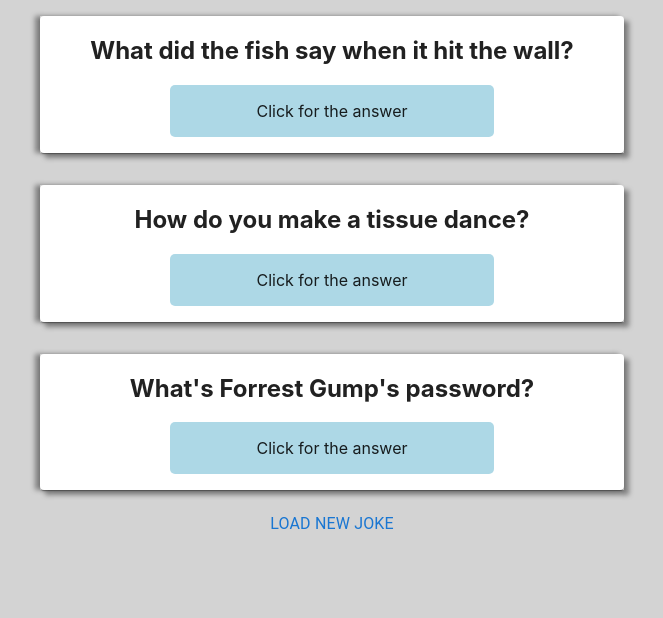
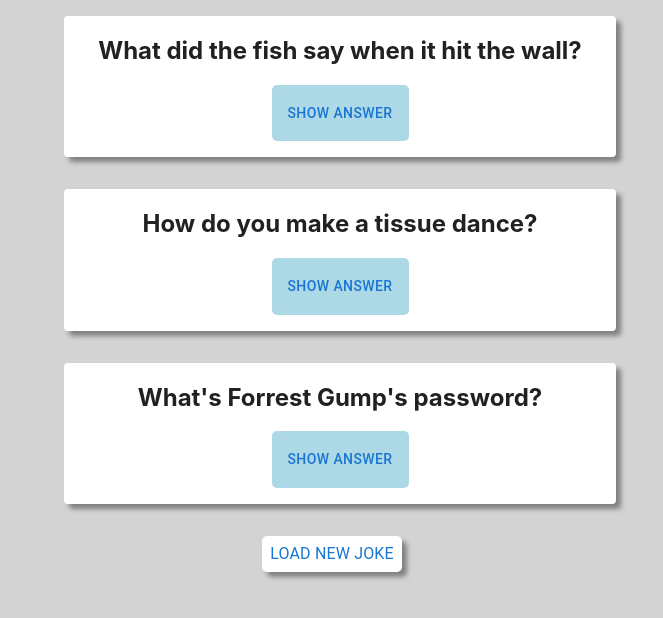
Before and after one commit to tannerfronk/marvel-app, a React (Create React App) app: page / in a window 1280 px wide. Shown: the top 618 px of the page, without its empty margins (308-971 px from the left). Built offline with nearby package versions, Linux system fonts and the light colour scheme.

Commit message:
moved most of component css to sx prop

```diff
--- a/src/App.js
+++ b/src/App.js
@@ -23,7 +23,14 @@ const App = () => {
   return (
     <div className="mainContent">
         <JokeCard jokeList={currentJokes}/>
-        <Button>
+        <Button
+            sx={{
+                m: '1rem',
+                background: '#fff',
+                borderRadius: '5px',
+                boxShadow: '5px 5px 5px gray'
+            }}
+        >
             <Typography onClick={handleLoadMore}>Load New Joke</Typography>
         </Button>
     </div>
--- a/src/components/JokeCard.css
+++ b/src/components/JokeCard.css
@@ -1,18 +1,4 @@
-.jokeCard {
-    width: 100%;
-    margin: 1rem .5rem;
-    box-shadow:
-            5px 5px 5px gray,
-            -5px 0 5px gray
-    ;
-}
 .cardInfo {
     text-align: center;
     padding-bottom: 1rem;
-}
-.punchLine {
-    text-align: center;
-}
-h2 {
-    padding: 0 1rem;
-}
+} /* cant figure out for now how to get this to work with the sx prop */
--- a/src/components/JokeCard.js
+++ b/src/components/JokeCard.js
@@ -1,5 +1,6 @@
 // import {Jokes} from '../data/jokes'
 import Card from '@mui/material/Card'
+import Container from "@mui/material/Container";
 import './JokeCard.css'
 import PunchLine from './PunchLine'
 
@@ -9,12 +10,24 @@ const JokeCard = (props) => {
     return (
         jokes.map((joke) => {
             return(
-                <div key={joke.id} className="jokeCard">
-                    <Card className="cardInfo">
+                <Container key={joke.id} className="jokeCard">
+                    <Card
+                        sx={{
+                            width: '100%',
+                            m: '1rem .5rem',
+                            boxShadow: '5px 5px 5px gray',
+                            top: '50%',
+                            left: '50%',
+                            h2: {
+                                p: '0 1rem'
+                            }
+                        }}
+                        className="cardInfo"
+                    >
                         <h2>{joke.setup}</h2>
                         <PunchLine punchLine={joke.punchline}/>
                     </Card>
-                </div>
+                </Container>
             )
         })
     )
--- a/src/components/PunchLine.css
+++ /dev/null
@@ -1,8 +0,0 @@
-.punchLine {
-    text-align: center;
-    background-color: lightblue;
-    max-width: 50%;
-    margin: 0 auto;
-    padding: 1rem;
-    border-radius: 5px;
-}
--- a/src/components/PunchLine.js
+++ b/src/components/PunchLine.js
@@ -1,13 +1,20 @@
 import {useState} from "react";
-import './PunchLine.css'
+import Button from '@mui/material/Button'
 
 const PunchLine = (props) => {
-    const [punchLineText, setPunchLineText] = useState('Click for the answer')
+    const [punchLineText, setPunchLineText] = useState('Show Answer')
     const handleClick = () => {
         setPunchLineText(props.punchLine)
     }
     return (
-        <div className="punchLine" onClick={handleClick}>{punchLineText}</div>
+        <Button
+            sx={{
+                backgroundColor: 'lightblue',
+                mw: '50%',
+                p: '1rem',
+                borderRadius: '5px',
+            }}
+            className="punchLine" onClick={handleClick}>{punchLineText}</Button>
     )
 }
 
```
